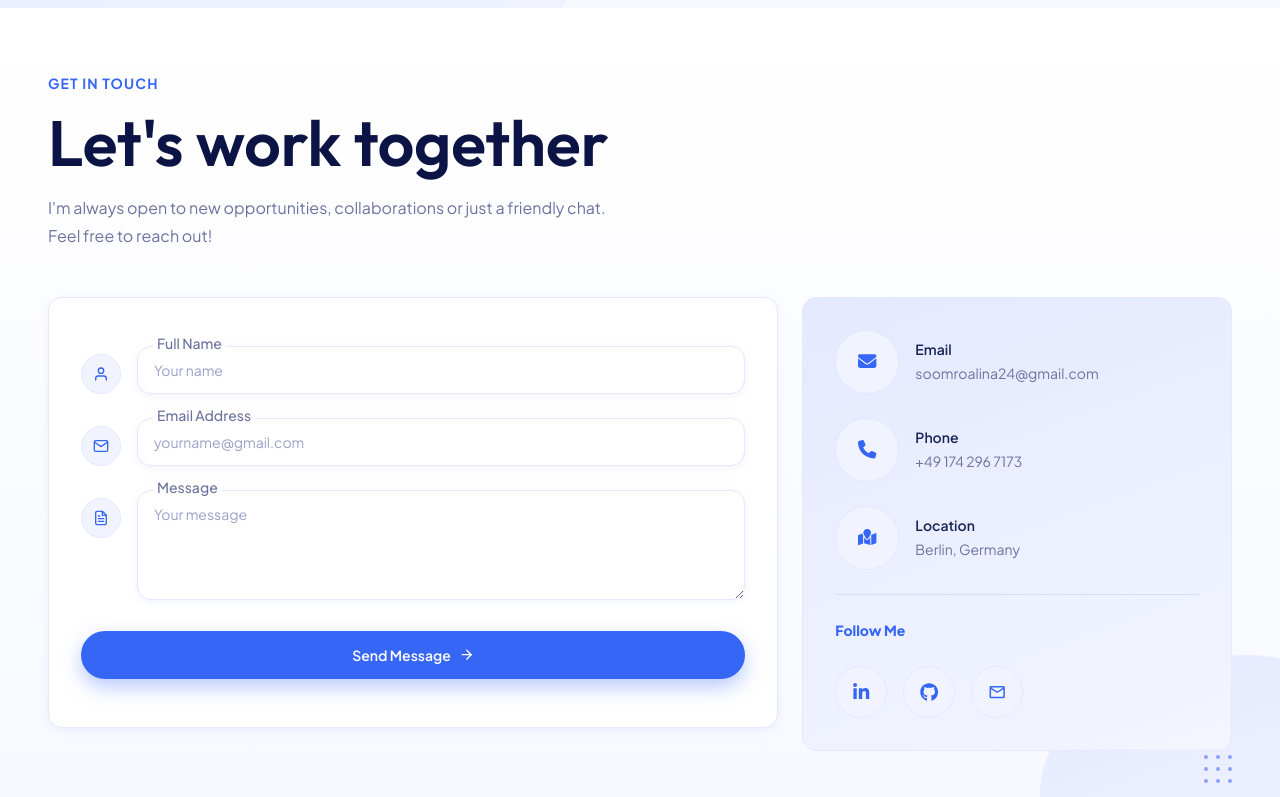
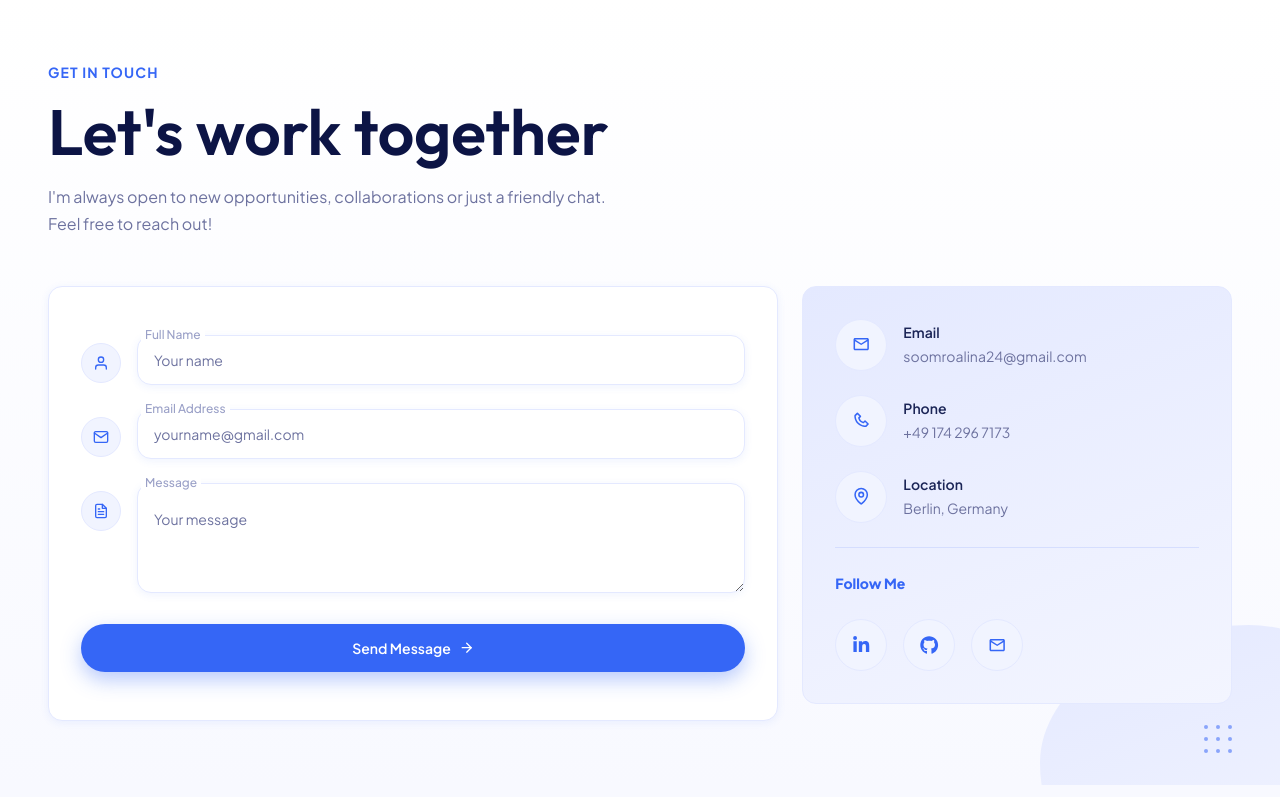
Before and after one commit to als24-code/my-portfolio, a Next.js app: page / in a window 1280 px wide. Shown: the part 3839-4636 px from the top of the page. Built offline with nearby package versions, Linux system fonts and the light colour scheme.

Commit message:
style(ui): text styling

```diff
--- a/src/app/globals.css
+++ b/src/app/globals.css
@@ -1062,21 +1062,21 @@ button {
 
 .form__label {
   position: absolute;
-  top: calc(var(--space-2) * -1 - 2px);
-  left: var(--space-4);
+  top: calc(var(--space-2) * -0.75 );
+  left: var(--space-1);
   z-index: 1;
   padding-inline: var(--space-1);
-  font-size: var(--fs-sm);
+  font-size: var(--fs-xs);
   font-weight: var(--fw-medium);
   line-height: 1;
-  color: var(--color-ink-500);
+  color: var(--color-ink-400);
   background: var(--color-surface);
 }
 
 .form__input,
 .form__textarea {
   width: 100%;
-  padding: var(--space-3) var(--space-4);
+  padding: var(--space-5) var(--space-4);
   font-family: var(--font-body);
   font-size: var(--fs-sm);
   color: var(--color-text-heading);
@@ -1098,7 +1098,7 @@ button {
 
 .form__input::placeholder,
 .form__textarea::placeholder {
-  color: var(--color-text-muted);
+  color: var(--color-ink-500);
 }
 
 .form__input:hover,
@@ -1203,11 +1203,11 @@ button {
 
 .education-card__degree {
   margin-bottom: var(--space-1);
-  font-size: var(--fs-lg);
+  font-size: var(--fs-md);
   font-weight: var(--fw-medium);
 }
 .education-card__school {
-  font-size: var(--fs-md);
+  font-size: var(--fs-sm);
   font-weight: var(--fw-medium);
   color: var(--color-ink-700);
 }
@@ -1237,7 +1237,6 @@ button {
   border-radius: var(--radius-md);
 }
 .highlight::after {
-  /* corner wedge */
   content: "";
   position: absolute;
   right: -60px;
--- a/src/components/Contact.jsx
+++ b/src/components/Contact.jsx
@@ -2,13 +2,15 @@
 
 // components/Contact/Contact.jsx
 import { useState } from "react";
-import { FaLinkedinIn, FaGithub, FaEnvelope, FaPhone, FaMapLocation } from "react-icons/fa6";
+import { BiMapPin, BiPhone  } from "react-icons/bi";
+import { FaLinkedinIn, FaGithub } from "react-icons/fa6";
 import {
   FiUser,
   FiMail,
   FiFileText,
   FiArrowRight,
 } from "react-icons/fi";
+import { LuMapPin } from "react-icons/lu";
 import { MdOutlineEmail } from "react-icons/md";
 
 const FORM_FIELDS = [
@@ -18,9 +20,9 @@ const FORM_FIELDS = [
 ];
 
 const CONTACT_DETAILS = [
-  { label: "Email", value: "soomroalina24@gmail.com", Icon: FaEnvelope },
-  { label: "Phone", value: "+49 174 296 7173", Icon: FaPhone },
-  { label: "Location", value: "Berlin, Germany", Icon: FaMapLocation },
+  { label: "Email", value: "soomroalina24@gmail.com", Icon: MdOutlineEmail },
+  { label: "Phone", value: "+49 174 296 7173", Icon: BiPhone },
+  { label: "Location", value: "Berlin, Germany", Icon: LuMapPin },
 ];
 
 const SOCIALS = [
@@ -113,7 +115,7 @@ export default function Contact() {
             {CONTACT_DETAILS.map(({ label, value, Icon }) => (
               <div key={label} className="contact-info__item">
                 <span
-                  className="btn btn--tertiary btn--icon btn--icon-lg btn--static"
+                  className="btn btn--tertiary btn--icon btn--static"
                   aria-hidden="true"
                 >
                   <Icon />
```
